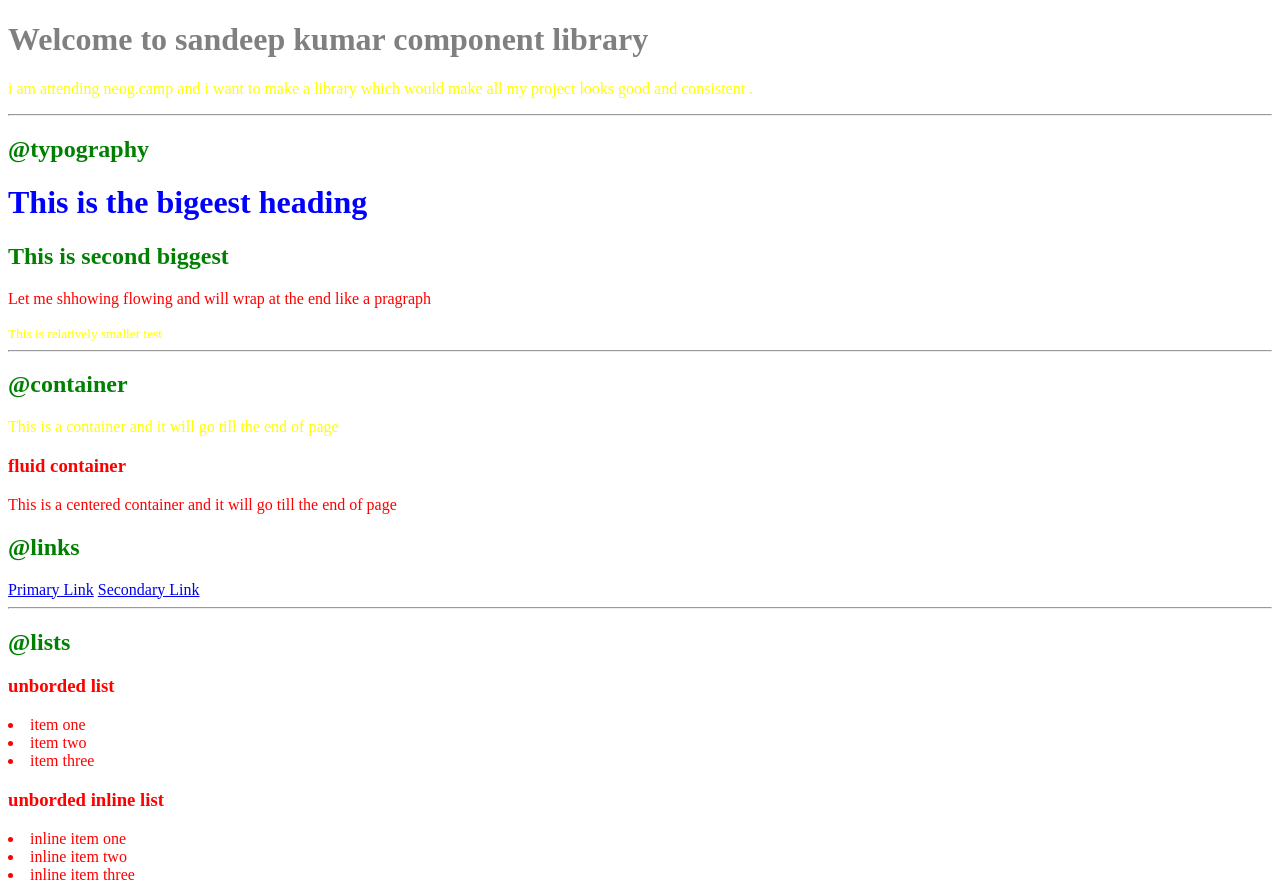
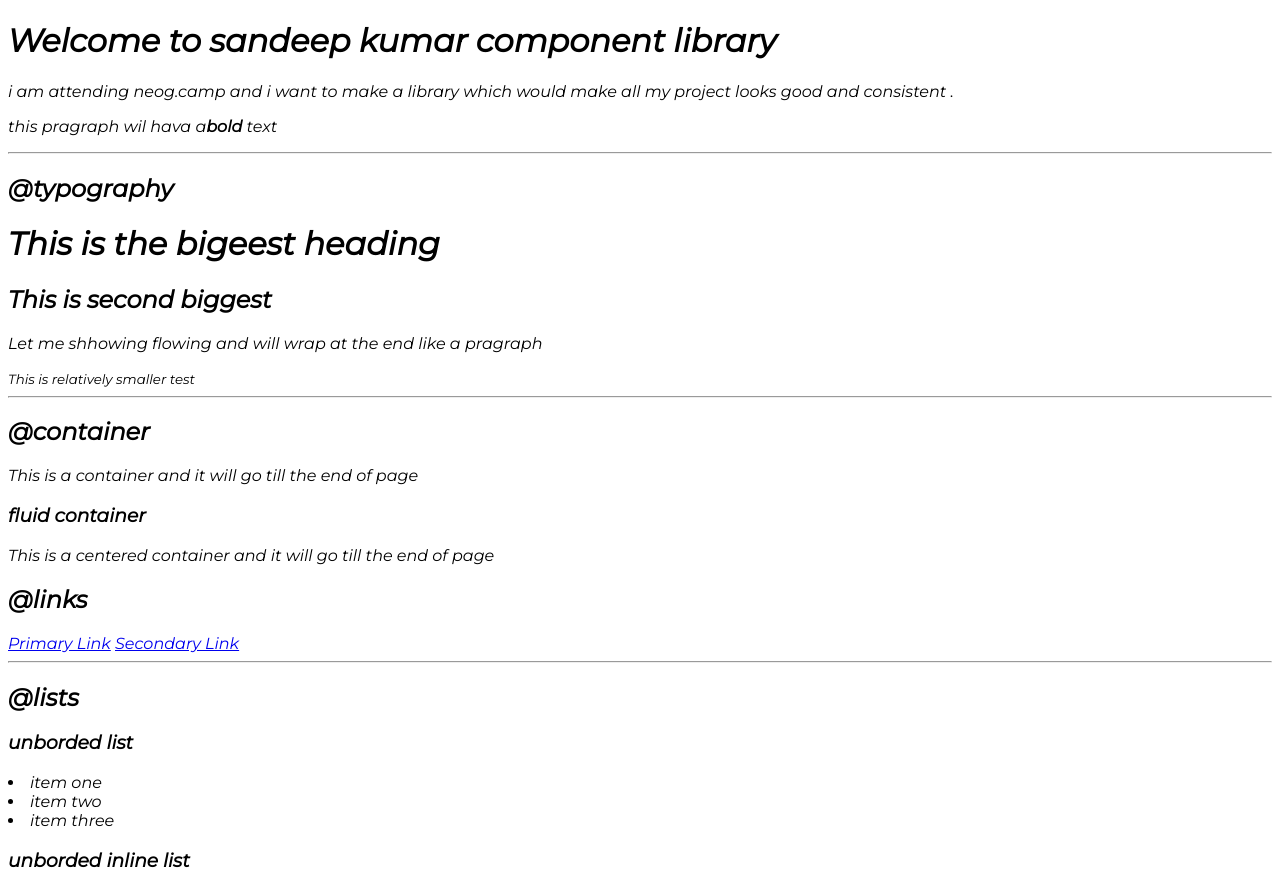
Before and after one commit to san776/neogcamp-lesson3-live-, a plain HTML site: page index.html in a window 1280 px wide. Shown: the top 887 px of the page. Drawn offline with Linux system fonts and the light colour scheme.

Commit message:
body style

```diff
--- a/index.html
+++ b/index.html
@@ -5,19 +5,17 @@
     <meta http-equiv="X-UA-Compatible" content="IE=edge">
     <meta name="viewport" content="width=device-width, initial-scale=1.0">
     <title>Component Library</title>
-    <!-- css way <style>
-        body {
-            color: red;
-        }
-    </style> -->
-    <!-- Third way of doing css: external link -->
+
     <link href="style.css" rel="stylesheet" />
 </head>
 <body>
-    <h1 id="lib-header">Welcome to sandeep kumar component library</h1>
-    <!-- style="color: red;" -->
-    <P class="para">i am attending neog.camp and i want  to make a library which would make all my project  looks good and
+    <h1>Welcome to sandeep kumar component library</h1>
+
+    <P>i am attending neog.camp and i want  to make a library which would make all my project  looks good and
        consistent .</P>
+       <p>
+        this pragraph wil hava a<strong>bold</strong>
+text</p>
 
        <hr >
 
@@ -26,13 +24,13 @@
     <h1>This is the bigeest heading</h1>
     <h2>This is second biggest</h2>
     <p>Let me shhowing flowing and will wrap at the end like a pragraph</p>
-    <small class="para">This is relatively smaller test</small>
+    <small>This is relatively smaller test</small>
 
 
     <hr>
 
     <h2>@container</h2>
-    <div class="para">This is a container and it will go  till the end of page</div>
+    <div>This is a container and it will go  till the end of page</div>
 
     <h3>fluid container</h3>
     <div>This is a centered container and it will go till the end of page</div>
--- a/style.css
+++ b/style.css
@@ -1,20 +1,5 @@
+@import url('https://fonts.googleapis.com/css2?family=Montserrat:ital@1&display=swap');
+
 body {
-    color: red;
-
+    font-family: 'Montserrat', sans-serif;
 }
-h1 {
-    color: blue;
-
-}
-
-h2{
-    color: green;
-}
-#lib-header
-{
-    color: gray;
-}
-.para
-{
-    color: Yellow;
-}
```
